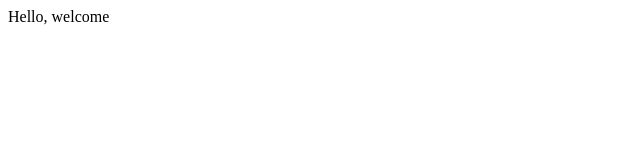
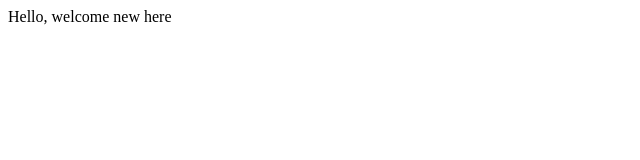
Before and after one commit to JimmyMagu/newgit, a plain HTML site: page hello.html in a window 1280 px wide. Shown: the full height of the page, 0-640 px from the left. Drawn offline with Linux system fonts and the light colour scheme.

Commit message:
Update hello.html

```diff
--- a/hello.html
+++ b/hello.html
@@ -6,5 +6,6 @@
 </head>
 <body>
 	Hello, welcome
+	new here
 </body>
 </html>
```
